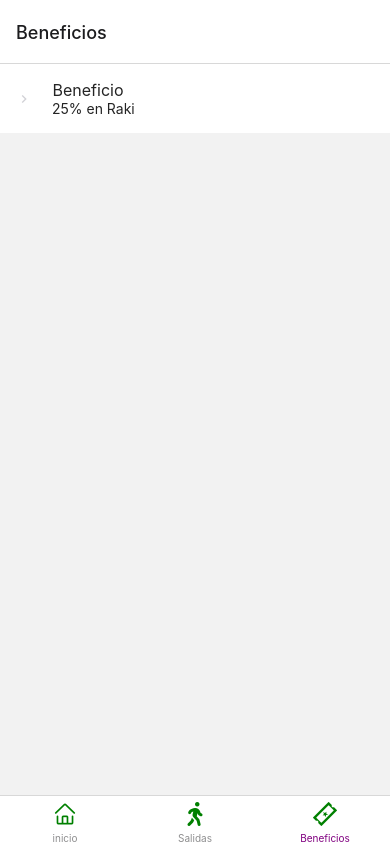
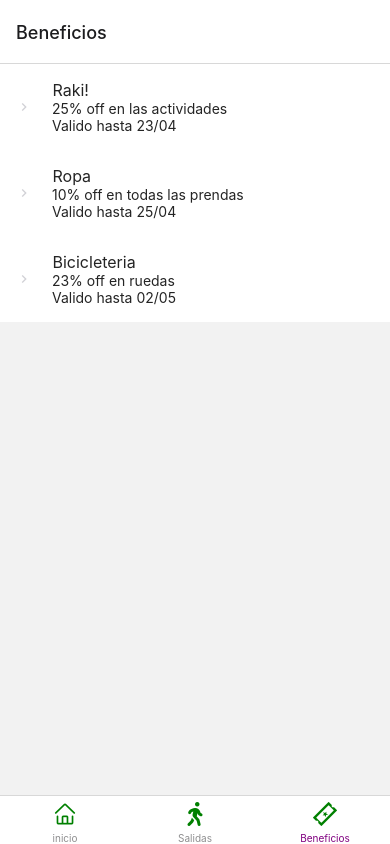
Before and after one commit to nicolasminahk/Namastrek, a React Native app: screen /Beneficios in a window 390 px wide. Built offline with nearby package versions, Linux system fonts and the light colour scheme.

Commit message:
advanced layout

```diff
--- a/Navigation.js
+++ b/Navigation.js
@@ -7,6 +7,7 @@ import { AntDesign } from '@expo/vector-icons'
 import { FontAwesome5 } from '@expo/vector-icons'
 import { Foundation } from '@expo/vector-icons'
 import Beneficios from './src/components/Beneficios'
+import Nosotros from './src/components/Nosotros'
 
 const Tab = createBottomTabNavigator()
 const HomeStackNavigator = createNativeStackNavigator()
@@ -16,6 +17,7 @@ function MyStack() {
         <HomeStackNavigator.Navigator initialRouteName="HomeScreen">
             <HomeStackNavigator.Screen name="HomeScreen" component={Main} />
             <HomeStackNavigator.Screen name="salidas" component={Salidas} />
+            <HomeStackNavigator.Screen name="nosotros" component={Nosotros} />
         </HomeStackNavigator.Navigator>
     )
 }
--- a/src/components/Beneficios.jsx
+++ b/src/components/Beneficios.jsx
@@ -2,16 +2,42 @@ import { ListItem } from '@rneui/base'
 import React from 'react'
 import { ScrollView } from 'react-native'
 
+const cupones = [
+    {
+        id: '1',
+        titulo: 'Raki!',
+        descripcion: '25% off en las actividades',
+        valido: 'Valido hasta 23/04',
+    },
+    {
+        id: '2',
+        titulo: 'Ropa',
+        descripcion: '10% off en todas las prendas',
+        valido: 'Valido hasta 25/04',
+    },
+    {
+        id: '3',
+        titulo: 'Bicicleteria',
+        descripcion: '23% off en ruedas',
+        valido: 'Valido hasta 02/05',
+    },
+]
+
 const Beneficios = () => {
     return (
         <ScrollView style={{ flexDirection: 'column', alignContent: 'center' }}>
-            <ListItem>
-                <ListItem.Chevron />
-                <ListItem.Content>
-                    <ListItem.Title> Beneficio </ListItem.Title>
-                    <ListItem.Subtitle> 25% en Raki</ListItem.Subtitle>
-                </ListItem.Content>
-            </ListItem>
+            {cupones.map((cupon) => {
+                return (
+                    <ListItem key={cupon.id}>
+                        <ListItem.Chevron />
+                        <ListItem.Content>
+                            <ListItem.Title> {cupon.titulo} </ListItem.Title>
+                            <ListItem.Subtitle> {cupon.descripcion}</ListItem.Subtitle>
+                            <ListItem.Subtitle> {cupon.valido}</ListItem.Subtitle>
+                        </ListItem.Content>
+                    </ListItem>
+                )
+            })}
         </ScrollView>
     )
 }
--- a/src/components/Calendario.jsx
+++ b/src/components/Calendario.jsx
@@ -6,7 +6,7 @@ const Calendario = () => {
     return (
         <View style={{ flex: 1, justifyContent: 'center', alignItems: 'center' }}>
             <Calendar
-                style={{ height: '100%', width: '100%', borderRadius: 10, elevation: 4, margin: 40 }}
+                style={{ height: '100%', borderRadius: 10, elevation: 4, margin: 40 }}
                 markingType={'custom'}
                 markedDates={{
                     '2022-12-25': {
--- a/src/components/Main.jsx
+++ b/src/components/Main.jsx
@@ -1,5 +1,5 @@
 import React from 'react'
-import { View, Text, TouchableOpacity } from 'react-native'
+import { View, Text, TouchableOpacity, ScrollView } from 'react-native'
 import Salidas from './Salidas.jsx'
 import { Constants } from 'expo-constants'
 import AppBar from './AppBar.jsx'
@@ -7,14 +7,17 @@ import { NavigationContainer } from '@react-navigation/native'
 import { createNativeStackNavigator } from '@react-navigation/native-stack'
 import { useNavigation } from '@react-navigation/native'
 import Calendario from './Calendario.jsx'
+import { Button } from '@rneui/base'
+import Nosotros from './Nosotros.jsx'
 //const Stack = createNativeStackNavigator()
 
 const Main = () => {
     const navigate = useNavigation()
     return (
-        <View style={{ flex: 1 }}>
+        <ScrollView style={{ flex: 1 }}>
             {/* <AppBar /> */}
             <Calendario />
+
             <TouchableOpacity
                 onPress={() => navigate.navigate('salidas')}
                 style={{
@@ -28,7 +31,27 @@ const Main = () => {
             >
                 <Text style={{ fontSize: 15, textAlign: 'center', color: 'white' }}>Lista de Salidas</Text>
             </TouchableOpacity>
-        </View>
+            <View style={{ margin: 40, alignItems: 'baseline', flex: 1 }}>
+                <Button
+                    onPress={() => navigate.navigate('nosotros')}
+                    title="Nosotros"
+                    titleStyle={{ fontWeight: '700' }}
+                    buttonStyle={{
+                        backgroundColor: 'rgba(111, 202, 186, 1)',
+                        borderColor: 'transparent',
+                        borderWidth: 0,
+                        borderRadius: 100,
+                        paddingVertical: 5,
+                    }}
+                    containerStyle={{
+                        width: 200,
+                        height: 40,
+                        marginHorizontal: 50,
+                        marginVertical: 10,
+                    }}
+                />
+            </View>
+        </ScrollView>
     )
 }
 export default Main
--- /dev/null
+++ b/src/components/Nosotros.jsx
@@ -0,0 +1,13 @@
+import React from 'react'
+import { ScrollView } from 'react-native'
+import StyledText from './StyleText'
+
+const Nosotros = () => {
+    return (
+        <ScrollView>
+            <StyledText>NAMASTREK</StyledText>
+        </ScrollView>
+    )
+}
+
+export default Nosotros
```
